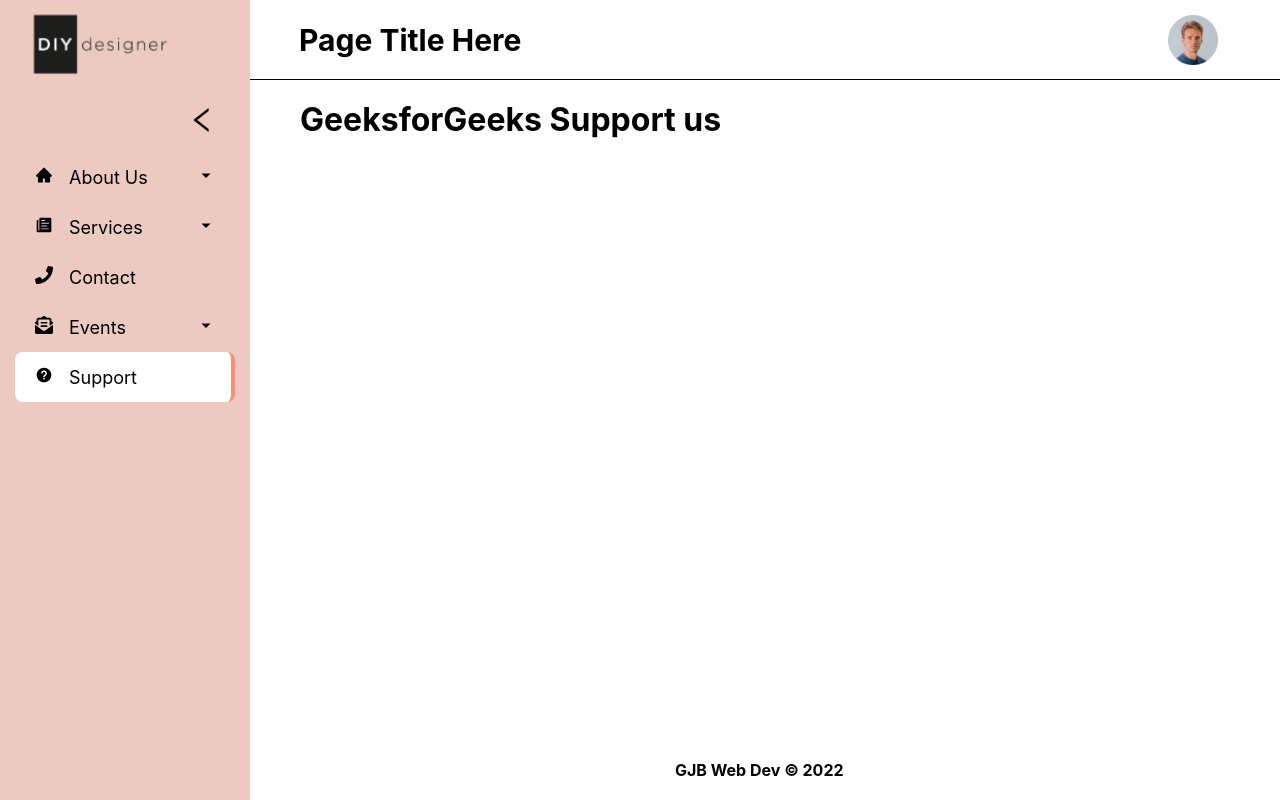
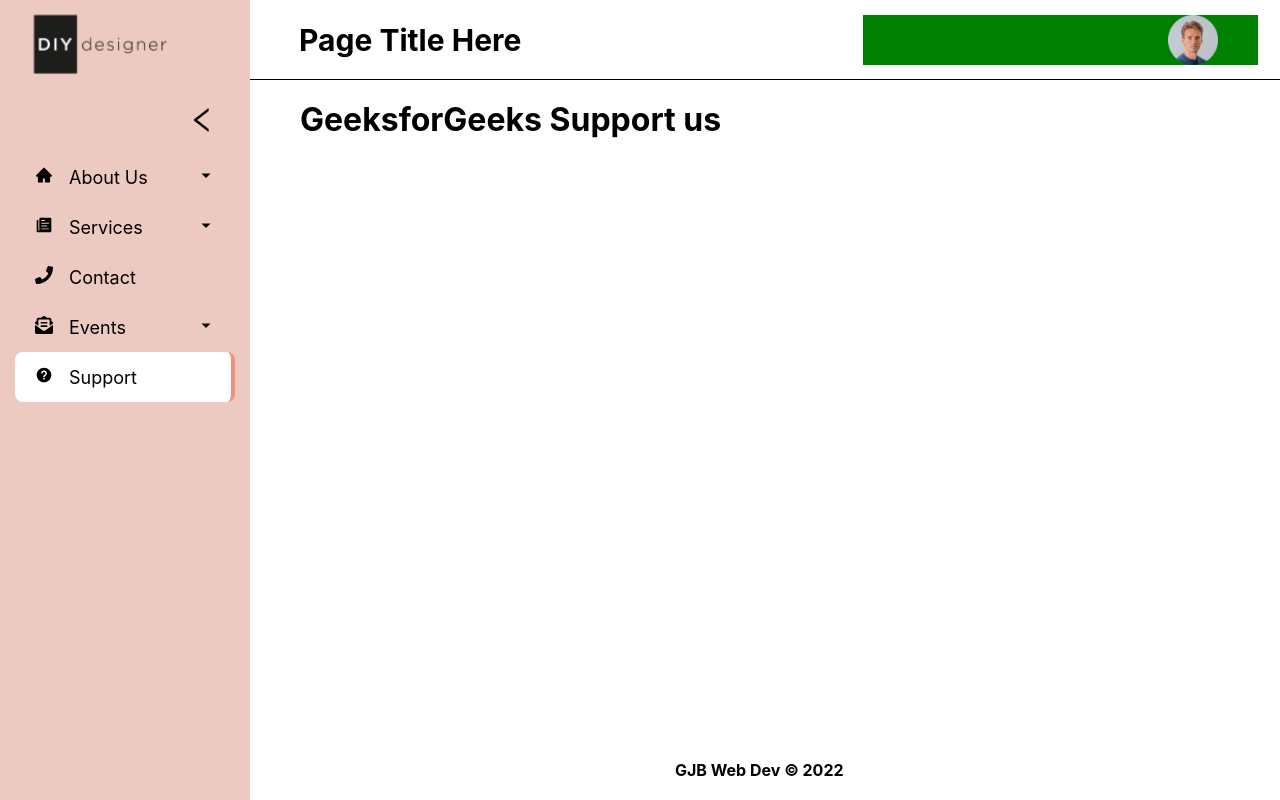
Before and after one commit to jaybecina/react-admin-layout, a React (Create React App) app: page /support in a window 1280 px wide. Built offline with nearby package versions, Linux system fonts and the light colour scheme.

Commit message:
Update dropdown in navbar avatar

```diff
--- a/src/components/Navbar/Navbar.jsx
+++ b/src/components/Navbar/Navbar.jsx
@@ -25,6 +25,7 @@
 `;
 
 const NavRight = styled.div`
+  background-color: green;
   display: ${(props) => (props.size.w > 768 ? "grid" : "block")};
   margin-left: ${(props) => (props.size.w > 768 ? 0 : "auto")};
   grid-template-columns: ${(props) =>
@@ -50,6 +51,7 @@
 
 const DropdownContent = styled.div`
   position: absolute;
+  right: 0;
   margin-top: 50px;
   background-color: #f9f9f9;
   min-width: 160px;
@@ -92,6 +94,7 @@
   const showSidebar = () => setSidebar(!sidebar);
 
   const showSubnav = () => setSubnav(!subnav);
+
   return (
     <Nav>
       <NavIcon to="#">
```
